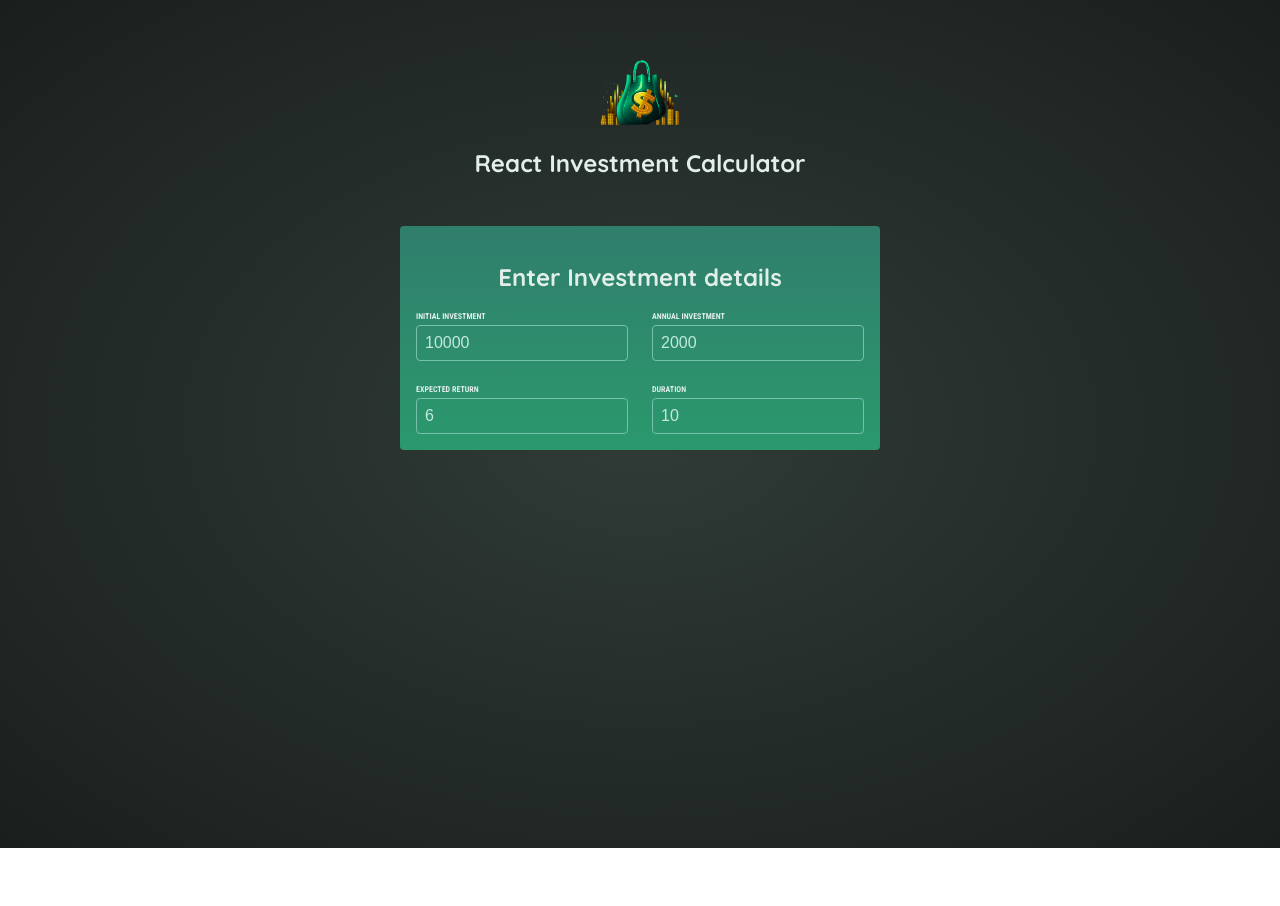
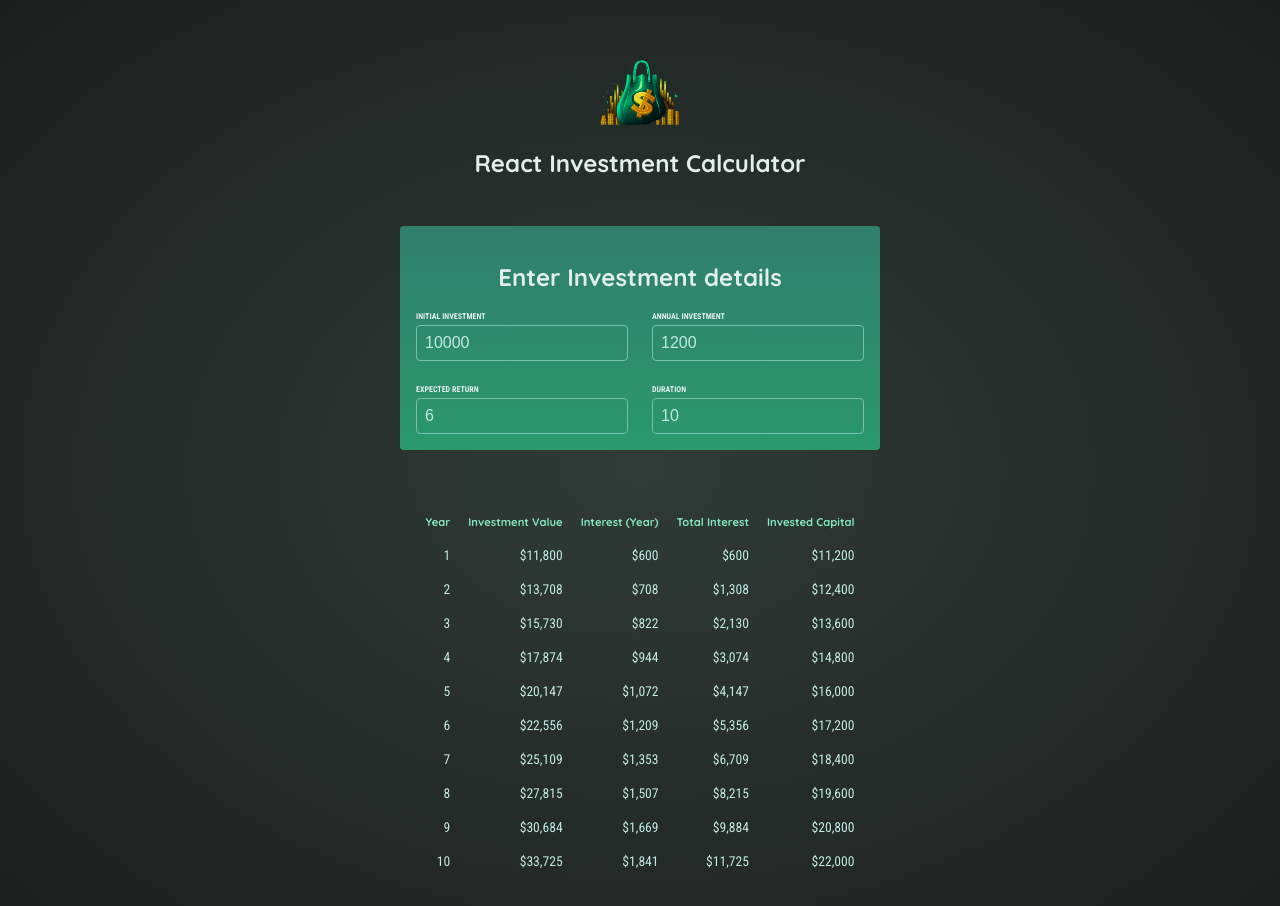
Before and after one commit to MiloszWrobel/Investment-Calculator-Revisit, a React (Vite) app: page / in a window 1280 px wide. Shown: the top 906 px of the page. Before the commit the page ends 848 px from the top, so only its background shows below. Built offline with nearby package versions, Linux system fonts and the light colour scheme.

Commit message:
Finished the investment website

```diff
--- a/src/App.jsx
+++ b/src/App.jsx
@@ -1,6 +1,26 @@
 import Header from "./components/Header";
 import UserInput from "./components/UserInput";
+import Results from "./components/Results";
+import { useState } from "react";
 function App() {
+  const [userInput, setUserInput] = useState({
+    initialInvestment: 10000,
+    annualInvestment: 1200,
+    expectedReturn: 6,
+    duration: 10,
+  });
+
+  const isValid = userInput.duration >= 1;
+
+  function handleUpdate(event) {
+    const { id, value } = event.target;
+
+    setUserInput((prevUserInput) => ({
+      ...prevUserInput,
+      [id]: Number(value),
+    }));
+  }
+
   return (
     <>
       <Header />
@@ -8,13 +28,38 @@ function App() {
         <section id="user-input">
           <h2 className="center">Enter Investment details</h2>
           <div className="input-grid">
-            <UserInput text="Initial Investment" id="initialInvestment" />
-            <UserInput text="Annual Investment" id="annualInvestment" />
-            <UserInput text="Expected Return" id="expectedReturn" />
-            <UserInput text="Duration" id="duration" />
+            <UserInput
+              text="Initial Investment"
+              id="initialInvestment"
+              onChange={handleUpdate}
+              input={userInput}
+            />
+            <UserInput
+              text="Annual Investment"
+              id="annualInvestment"
+              onChange={handleUpdate}
+              input={userInput}
+            />
+            <UserInput
+              text="Expected Return"
+              id="expectedReturn"
+              onChange={handleUpdate}
+              input={userInput}
+            />
+            <UserInput
+              text="Duration"
+              id="duration"
+              onChange={handleUpdate}
+              input={userInput}
+            />
           </div>
         </section>
       </main>
+      {isValid ? (
+        <Results input={userInput} />
+      ) : (
+        <p className="center">Duration has to be greater than 0</p>
+      )}
     </>
   );
 }
--- /dev/null
+++ b/src/components/Results.jsx
@@ -0,0 +1,40 @@
+import { calculateInvestmentResults, formatter } from "../util/investment.js";
+
+export default function Results({ input }) {
+  const resultsData = calculateInvestmentResults(input);
+  const initialInvestment =
+    resultsData[0].valueEndOfYear -
+    resultsData[0].interest -
+    resultsData[0].annualInvestment;
+  return (
+    <table id="result">
+      <thead>
+        <tr>
+          <th>Year</th>
+          <th>Investment Value</th>
+          <th>Interest (Year)</th>
+          <th>Total Interest</th>
+          <th>Invested Capital</th>
+        </tr>
+      </thead>
+      <tbody>
+        {resultsData.map((yearData) => {
+          const totalInterest =
+            yearData.valueEndOfYear -
+            yearData.annualInvestment * yearData.year -
+            initialInvestment;
+          const totalAmountInvested = yearData.valueEndOfYear - totalInterest;
+          return (
+            <tr key={yearData.year}>
+              <td>{yearData.year}</td>
+              <td>{formatter.format(yearData.valueEndOfYear)}</td>
+              <td>{formatter.format(yearData.interest)}</td>
+              <td>{formatter.format(totalInterest)}</td>
+              <td>{formatter.format(totalAmountInvested)}</td>
+            </tr>
+          );
+        })}
+      </tbody>
+    </table>
+  );
+}
--- a/src/components/UserInput.jsx
+++ b/src/components/UserInput.jsx
@@ -1,23 +1,4 @@
-import { useState } from "react";
-
-export default function UserInput({ text, id }) {
-  const [userInput, setUserInput] = useState({
-    initialInvestment: 10000,
-    annualInvestment: 2000,
-    expectedReturn: 6,
-    duration: 10,
-  });
-
-  function handleUpdate(event) {
-    const { value } = event.target;
-
-    setUserInput((prevUserInput) => ({
-      ...prevUserInput,
-      [id]: Number(value),
-    }));
-  }
-  console.log(userInput[id]);
-
+export default function UserInput({ text, id, onChange, input }) {
   return (
     <div className="input-group">
       <div>
@@ -26,8 +7,8 @@ export default function UserInput({ text, id }) {
           type="number"
           id={id}
           required
-          onChange={handleUpdate}
-          value={userInput[id]}
+          onChange={onChange}
+          value={input[id]}
         />
       </div>
     </div>
```
